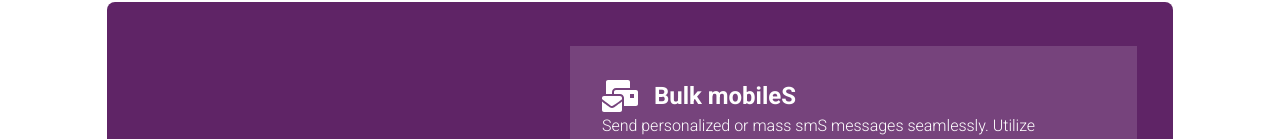
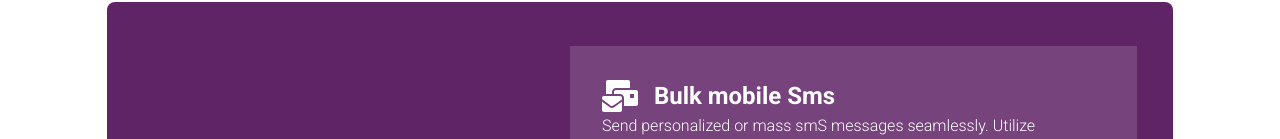
Before and after one commit to nareshbudha/my-project, a React (Vite) app: page / in a window 1280 px wide. Shown: the part 813-952 px from the top of the page. Built offline with nearby package versions, Linux system fonts and the light colour scheme.

Commit message:
fix the image

```diff
--- a/src/Component/Page/BulkSms.jsx
+++ b/src/Component/Page/BulkSms.jsx
@@ -50,7 +50,7 @@ const BulkSms = () => {
             alt="Logo"
           />
         </div>
-        <div className="flex justify-between mobile:gap-1 mobile:py-10">
+        <div className="flex justify-between mobile:gap-1 mobile:py-10 tablet:gap-3 laptop:gap-6">
           <div className=" bg-[#F7F7F7] flex flex-col rounded-xl mobile:w-72 mobile:gap-1 mobile:h-56 tablet:w-96 tablet:h-44 laptop:w-60 laptop:h-44 desktop:w-72 desktop:h-48  ">
             <LuArrowUpRightSquare className="text-[#5F2466] mobile:w-3 tablet:w-8 tablet:h-8 laptop:w-10 laptop:h-10  " />
             <h3 className="text-[#5F2466] mobile:text-sm mobile:font-medium tablet:text-2xl	tablet:font-semibold 	   ">
@@ -128,16 +128,12 @@ const BulkSms = () => {
           </div>
 
           <img
-            className="mobile:hidden tablet:block tablet:w-60"
+            className="mobile:hidden tablet:block tablet:w-72 tablet:-ml-28"
             src={mm}
             alt="Logo"
           />
         </div>
       </section>
-
-
-
-
 
       <div className="flex flex-col bg-[#F7F7F7] justify-around items-center mobile:py-5 mobile:my-3 py-10 my-20 gap-4">
         <p className="text-[#000000] my-1 w-[40%] text-center  text-xs font-extralight  tablet:text-2xl tablet:font-light">
@@ -223,7 +219,7 @@ const BulkSms = () => {
 
 
 
-        <div className=" flex flex-col">
+        <div className=" flex flex-col tablet:items-center tablet:gap-5 ">
           <div className="flex flex-col mobile:items-center mobile:gap-3">
             <h2 className=" text-[#5F2466] flex text-base font-semibold  tablet:text-4xl  tablet:font-bold ">
               Why SMS solutions are perfect for you
--- a/src/Component/Page/Home.jsx
+++ b/src/Component/Page/Home.jsx
@@ -76,7 +76,7 @@ const Home = () => {
               <div className=" gap-10">
                 <p className=" text-[#FFFFFF] text-xs font-medium  tablet:text-2xl tablet:font-bold  tracking-normal text-left flex flex-row gap-1 items-center">
                   <FaMailBulk className="gap-10 tablet:mr-3 mr-1 w-4 h-4 tablet:w-9 tablet:h-9" />
-                  Bulk mobileS
+                  Bulk mobile Sms
                 </p>
                 <h1 className=" text-[#FFFFFF] text-xs font-extralight  tablet:text-base tablet:font-light  tracking-normal text-left">
                   Send personalized or mass smS messages seamlessly. Utilize
```
